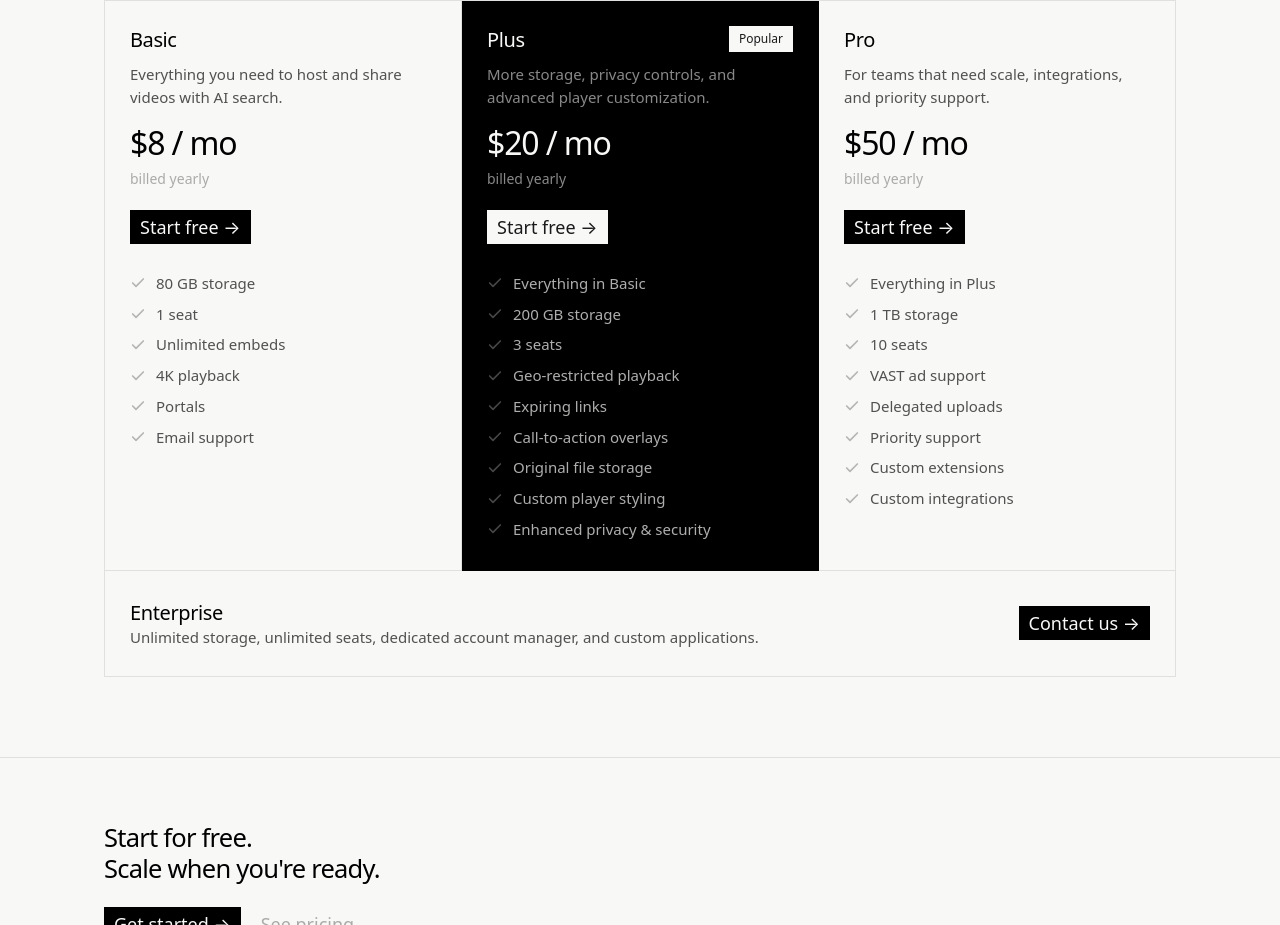
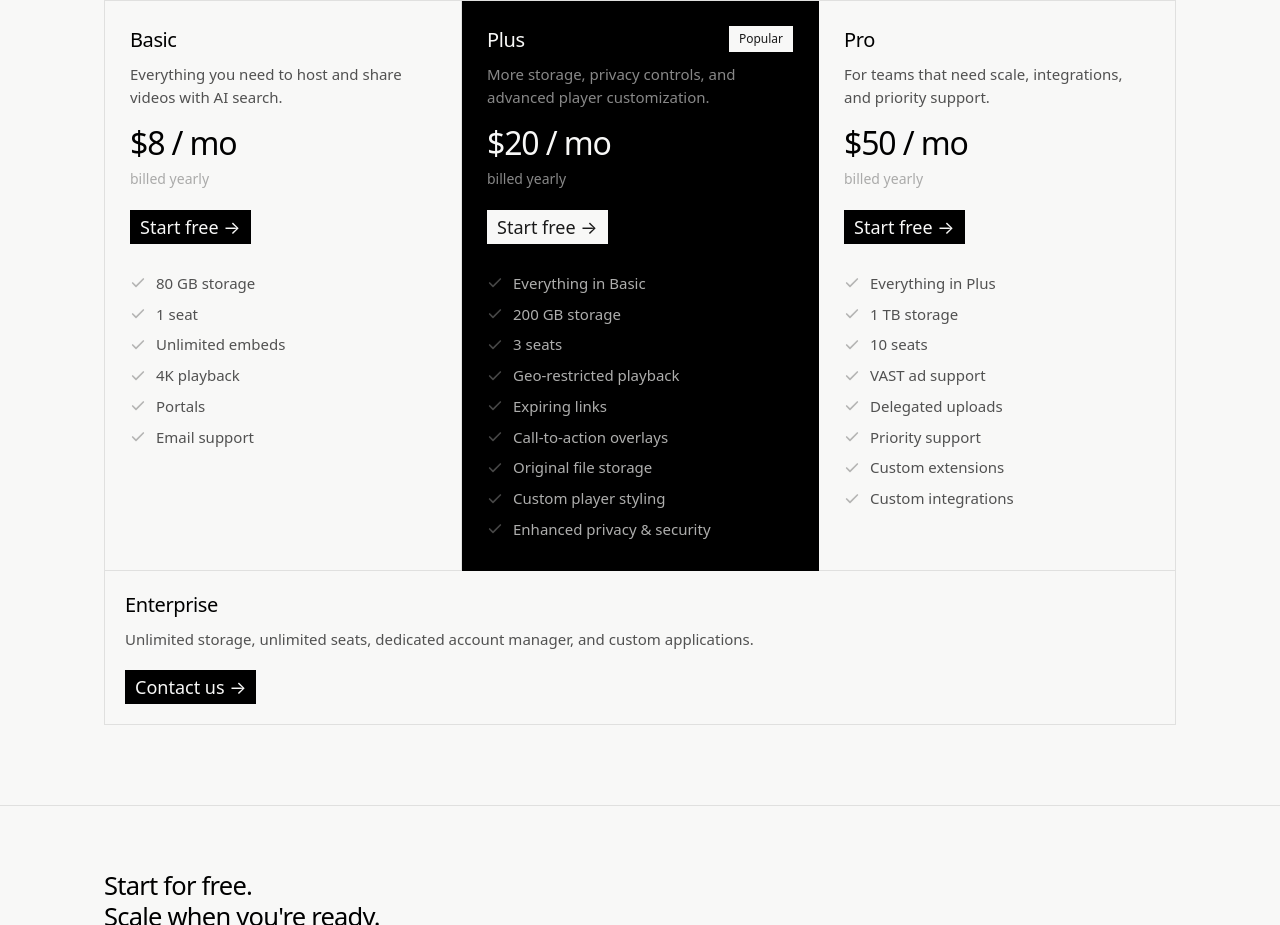
Before and after one commit to 0x-light/tomaswebsite, a plain HTML site: page skiv2.html in a window 1280 px wide. Shown: the part 3316-4241 px from the top of the page. Drawn offline with nearby package versions, Linux system fonts and the light colour scheme; a script that the page names is missing.

Commit message:
Update skiv

```diff
--- a/skiv2.html
+++ b/skiv2.html
@@ -44,6 +44,7 @@
     html {
       -webkit-font-smoothing: antialiased;
       -moz-osx-font-smoothing: grayscale;
+      overflow-x: hidden;
     }
 
     ::selection {
@@ -639,11 +640,9 @@
     /* Enterprise: full-width banner row */
     .plan-col--enterprise {
       grid-column: 1 / -1;
-      flex-direction: row;
-      align-items: center;
       justify-content: space-between;
-      gap: 40px;
-      padding: 28px 25px;
+      gap: 20px;
+      padding: 20px;
     }
 
     .plan-col--enterprise .plan-col__desc {
@@ -664,13 +663,13 @@
       display: flex;
       align-items: baseline;
       justify-content: space-between;
-      margin-bottom: 10px;
     }
 
     .plan-col__name {
       font-size: 20px;
       letter-spacing: -0.02em;
       line-height: normal;
+      margin-bottom: 10px;
     }
 
     .plan-col__badge {
@@ -686,7 +685,6 @@
       font-size: 15px;
       line-height: 1.5;
       margin-bottom: 16px;
-      min-height: 45px;
     }
 
     .plan-col__pricing {
```
